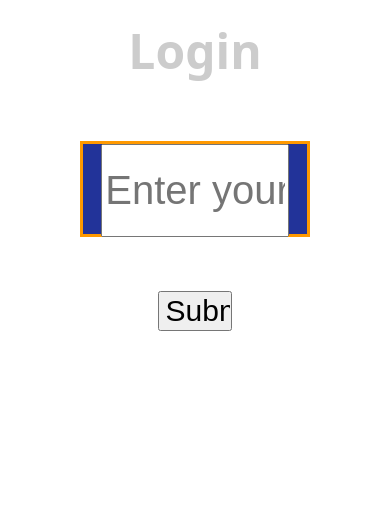
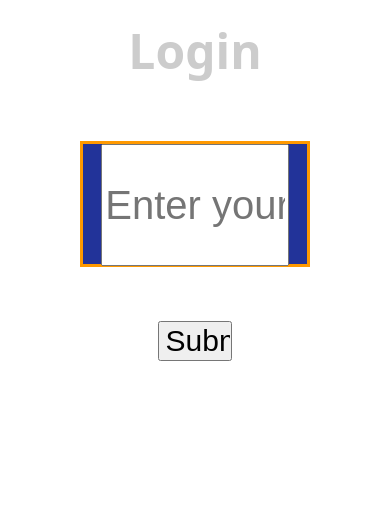
Before and after one commit to bball24/ElectionCat, a Flask app: template templates/m_login.htm in a window 390 px wide. Shown: the part 183-690 px from the top of the page. Run offline with Flask 2, Linux system fonts and the light colour scheme; the template is opened without the code that fills it, so the values that code supplies are empty.

Commit message:
adjusted mobile scaling

```diff
--- a/templates/m_login.htm
+++ b/templates/m_login.htm
@@ -34,7 +34,7 @@ div.item-center {
 
 div.return-bar {
   width: 60%;
-  height: 90px;
+  height: 120px;
   display: block;
   background-color: #223399;
   text-align: center;
```
